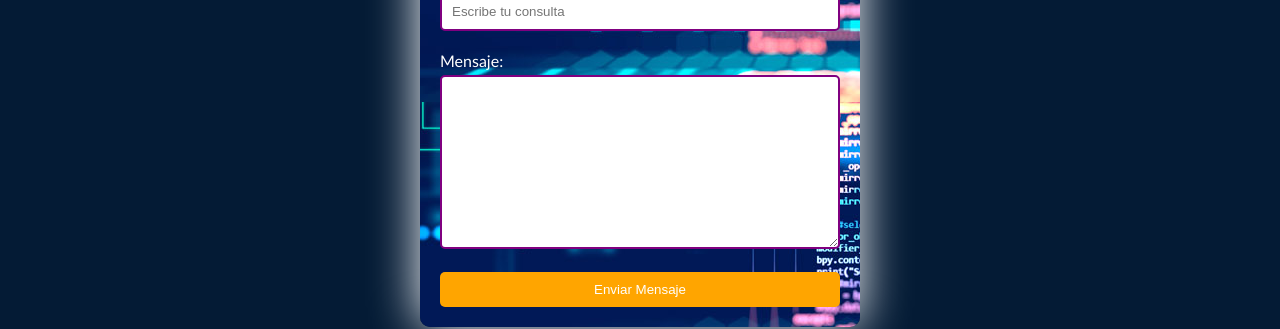
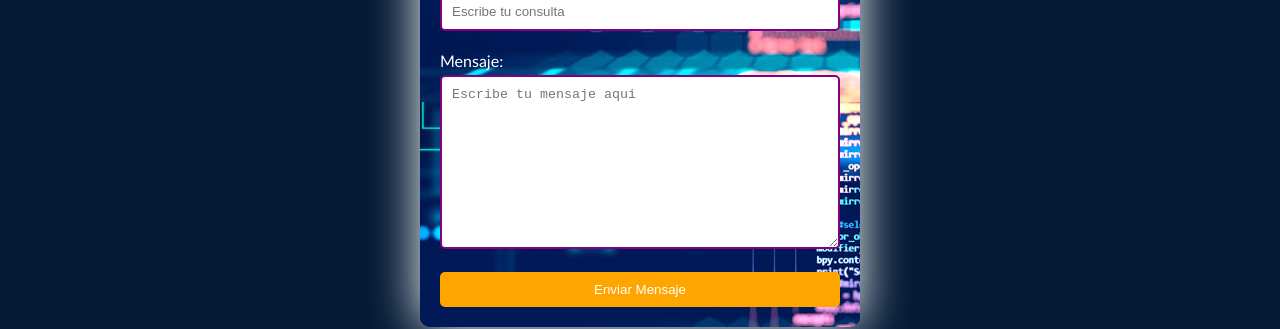
Before and after one commit to rudyluis/PaginaWebUnivalleProgra, a plain HTML site: page index.html in a window 1280 px wide. Shown: the part 1271-1600 px from the top of the page. Drawn offline with Linux system fonts and the light colour scheme.

Commit message:
Update index.html

```diff
--- a/index.html
+++ b/index.html
@@ -119,7 +119,7 @@
                 </div>
                 <div  class="form-group">
                     <label for="mensaje">Mensaje:</label>
-                    <textarea name="mensaje" id="mensaje" cols="30" rows="10"></textarea>
+                    <textarea name="mensaje" id="mensaje" cols="30" rows="10" placeholder="Escribe tu mensaje aqui"></textarea>
                 </div>
                 <button type="submit">Enviar Mensaje</button>
             </form>
```
